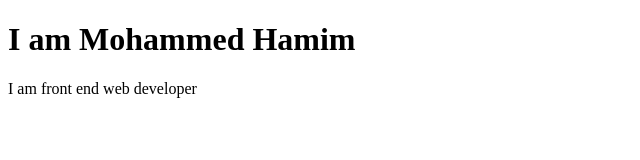
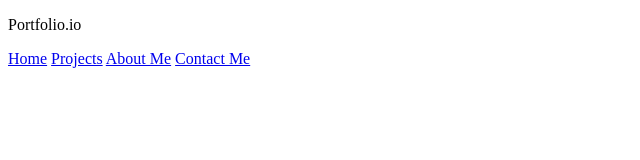
Before and after one commit to Mohammed-Hamim/My-Portfolio, a plain HTML site: page index.html in a window 1280 px wide. Shown: the whole page, without its empty margins (0-640 px from the left). Drawn offline with Linux system fonts and the light colour scheme.

Commit message:
My Portfolio is updatted

```diff
--- a/index.html
+++ b/index.html
@@ -8,8 +8,18 @@
 </head>
 
 <body>
-    <h1>I am Mohammed Hamim</h1>
-    <p>I am front end web developer</p>
+    <!-- header section starts from here -->
+     <header>
+        <div><p>Portfolio.io</p></div>
+        <div>
+            <a href="#">Home</a>
+            <a href="#">Projects</a>
+            <a href="#">About Me</a>
+            <a href="#">Contact Me</a>
+        </div>
+     </header>
+
+
 </body>
 
 </html>
```
